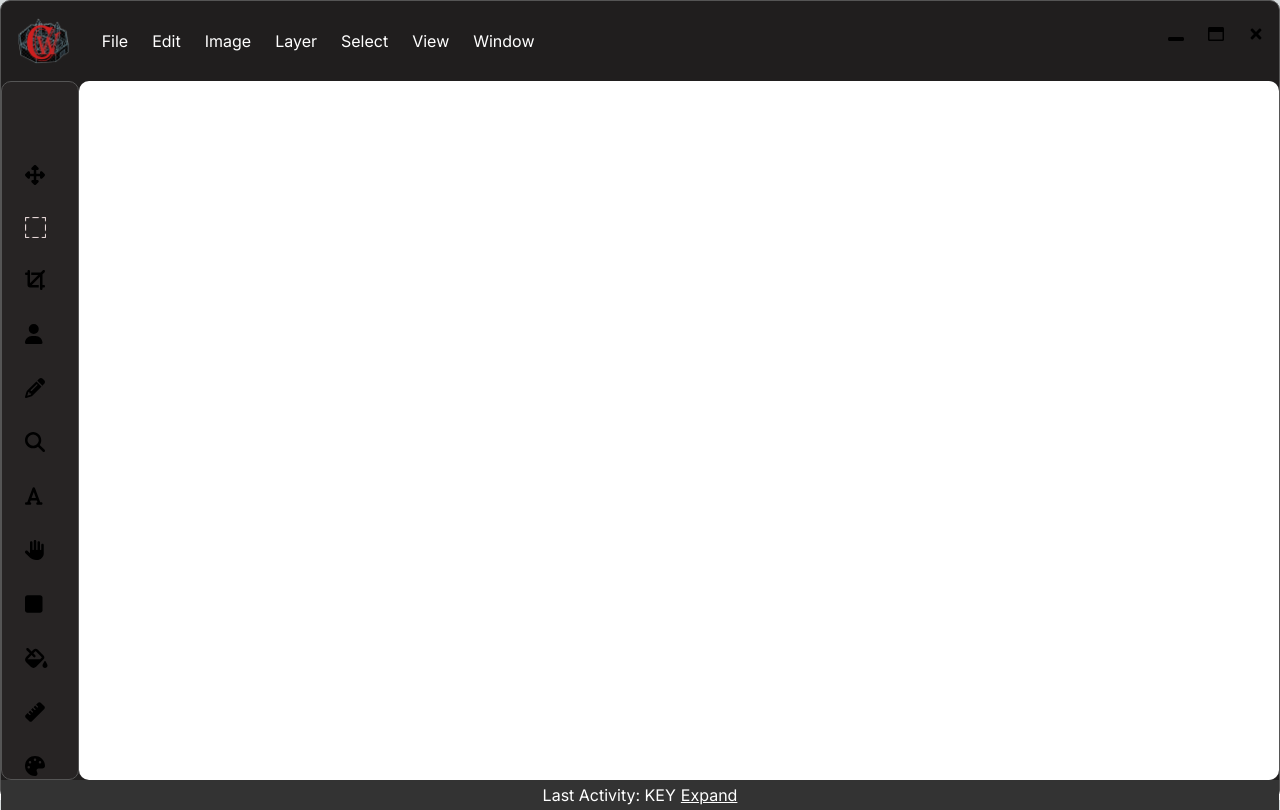
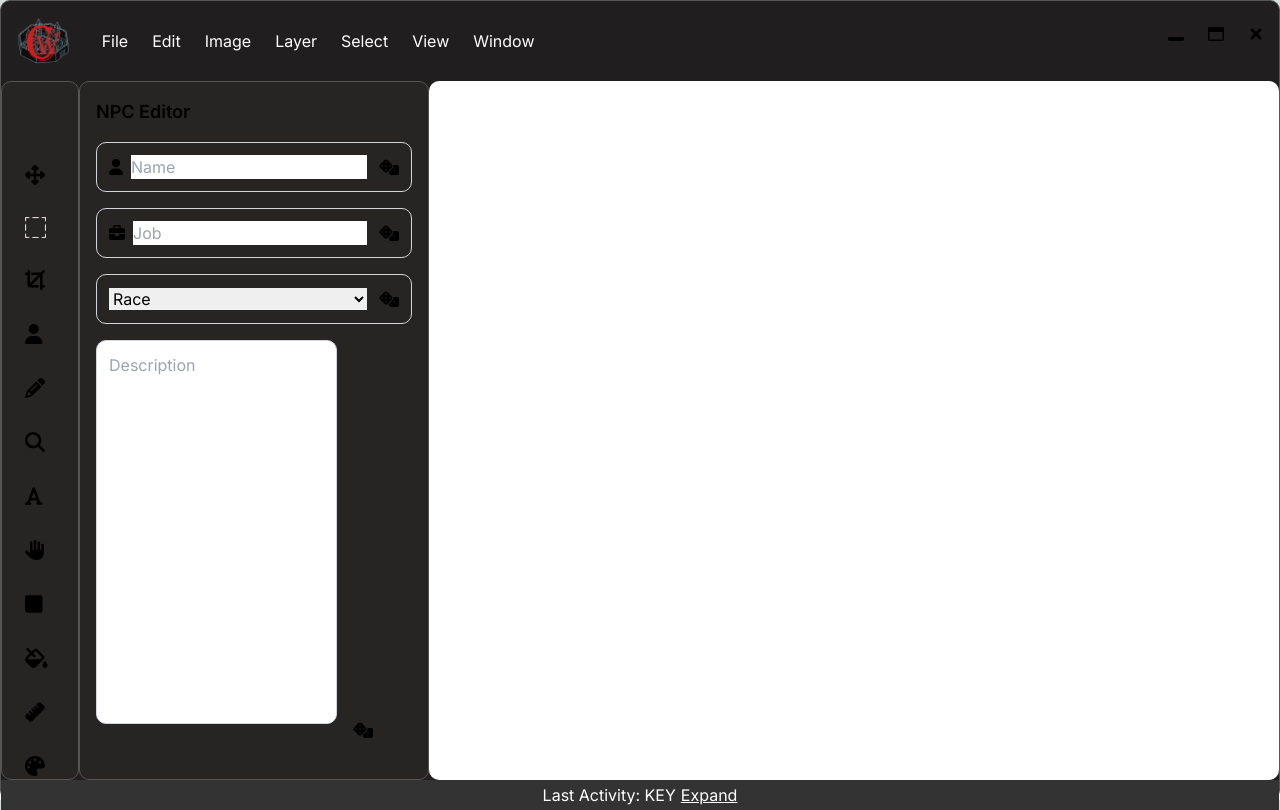
Before and after one commit to VioleGracex/pr_5, a Next.js app: page / in a window 1280 px wide. Built offline with nearby package versions, Linux system fonts and the light colour scheme.

Commit message:
0.8.1
added npc editor panel

```diff
--- a/src/app/Panels/MainPanels.tsx
+++ b/src/app/Panels/MainPanels.tsx
@@ -1,10 +1,12 @@
 // Panels/MainPanels.tsx
 "use client";
-import React from 'react';
+import React, { useState } from 'react';
 import ToolPanel from '../Components/tools/ToolPanel';
 import { useDrag } from 'react-dnd';
 import { ItemTypes } from '../Components/Constants';
 import { justDrag } from '../Components/Functions/TitleFunctions';
+import { FontAwesomeIcon } from '@fortawesome/react-fontawesome';
+import { faUser, faBriefcase, faDice } from '@fortawesome/free-solid-svg-icons';
 
 export const LeftPanel: React.FC = () => {
   const { handleMouseDown } = justDrag();
@@ -71,3 +73,96 @@ export const RightPanel: React.FC<RightPanelProps> = ({ numberOfLayers }) => {
     </div>
   );
 };
+
+export const NpcEditorPanel: React.FC = () => {
+  const [name, setName] = useState('');
+  const [job, setJob] = useState('');
+  const [race, setRace] = useState('');
+  const [description, setDescription] = useState('');
+
+  const races = ['human', 'elf', 'orc', 'dwarf']; // Add more races as needed
+
+  const handleDiceRoll = () => {
+    // Implement dice rolling logic here
+    alert('Dice rolled!');
+  };
+
+  const handleRandomRace = () => {
+    const randomRace = races[Math.floor(Math.random() * races.length)];
+    setRace(randomRace);
+  };
+
+  return (
+    <div className="w-1/7 bg-editor-panel rounded z-10 relative">
+      {/* NPC Editor Title */}
+      <p className="text-lg font-semibold mt-4 ml-4 mb-4">NPC Editor</p>
+
+      {/* Input Box for NPC Name */}
+      <div className="flex items-center border border-gray-300 rounded p-3 mb-4 mx-4">
+        <FontAwesomeIcon icon={faUser} className="mr-2" />
+        <input
+          type="text"
+          placeholder="Name"
+          value={name}
+          onChange={(e) => setName(e.target.value)}
+          className="flex-grow outline-none text-black"
+        />
+        <button className="ml-3 rounded hover:bg-gray-600" onClick={handleDiceRoll}>
+          <FontAwesomeIcon icon={faDice} />
+        </button>
+      </div>
+
+      {/* Input Box for NPC Job */}
+      <div className="flex items-center border border-gray-300 rounded p-3 mb-4 mx-4">
+        <FontAwesomeIcon icon={faBriefcase} className="mr-2" />
+        <input
+          type="text"
+          placeholder="Job"
+          value={job}
+          onChange={(e) => setJob(e.target.value)}
+          className="flex-grow outline-none text-black"
+        />
+        <button className=" ml-3 rounded hover:bg-gray-600" onClick={handleDiceRoll}>
+          <FontAwesomeIcon icon={faDice} />
+        </button>
+      </div>
+
+      {/* Dropdown for NPC Race */}
+      <div className="flex items-center border border-gray-300 rounded p-3 mb-4 mx-4">
+        <select
+          value={race}
+          onChange={(e) => setRace(e.target.value)}
+          className="flex-grow outline-none text-black"
+        >
+          <option value="" disabled>
+            Race
+          </option>
+          {races.map((raceOption) => (
+            <option key={raceOption} value={raceOption}>
+              {raceOption.charAt(0).toUpperCase() + raceOption.slice(1)}
+            </option>
+          ))}
+        </select>
+        <button className="ml-3 rounded hover:bg-gray-600" onClick={handleRandomRace}>
+          <FontAwesomeIcon icon={faDice} />
+        </button>
+      </div>
+
+      {/* Input Box for NPC Description */}
+      <textarea
+        placeholder="Description"
+        value={description}
+        onChange={(e) => setDescription(e.target.value)}
+        className="border border-gray-300 rounded p-3 mb-3 mx-4 h-96 outline-none resize-none text-black bg-272424  "
+      ></textarea>
+
+      {/* Dice Roll Button with faDice icon */}
+      <button
+        className="rounded hover:bg-gray-600"
+        onClick={handleDiceRoll}
+      >
+        <FontAwesomeIcon icon={faDice} />
+      </button>
+    </div>
+  );
+};
--- a/src/app/globals.css
+++ b/src/app/globals.css
@@ -49,6 +49,12 @@ body {
   user-select: none;
 }
 
+.bg-editor-panel {
+  background-color: #272424; /* Use your desired color code for the right panel */
+  border: 1px solid #555; /* Use a lighter color code for the border */
+  user-select: none;
+}
+
 /* Add this to your CSS or use a styling solution like Tailwind CSS */
 
 .console-bar {
--- a/src/app/page.tsx
+++ b/src/app/page.tsx
@@ -4,7 +4,7 @@ import React, { useEffect, useState, useRef, useCallback } from 'react';
 import MenuBar from './Components/MenuBar';
 import { DndProvider } from 'react-dnd';
 import { HTML5Backend } from 'react-dnd-html5-backend';
-import { LeftPanel, RightPanel } from './Panels/MainPanels';
+import { LeftPanel, RightPanel,NpcEditorPanel } from './Panels/MainPanels';
 import createAnotherWindow from './Components/Windows/AnotherWindow'; // Import the createAnotherWindow function
 import { ConsoleBar, addActivity } from './Panels/ConsoleBar';
 import { handleShortcuts, Shortcut } from './Components/tools/shortcuts';
@@ -118,6 +118,7 @@ const Home: React.FC = () => {
 
         <div className="flex flex-1">
           <LeftPanel />
+          <NpcEditorPanel/>
           <div className="flex-1 relative overflow-hidden rounded" onContextMenu={handleContextMenu}>
             {canvasList.map((canvasId, index) => (
               <React.Fragment key={canvasId}>
```
